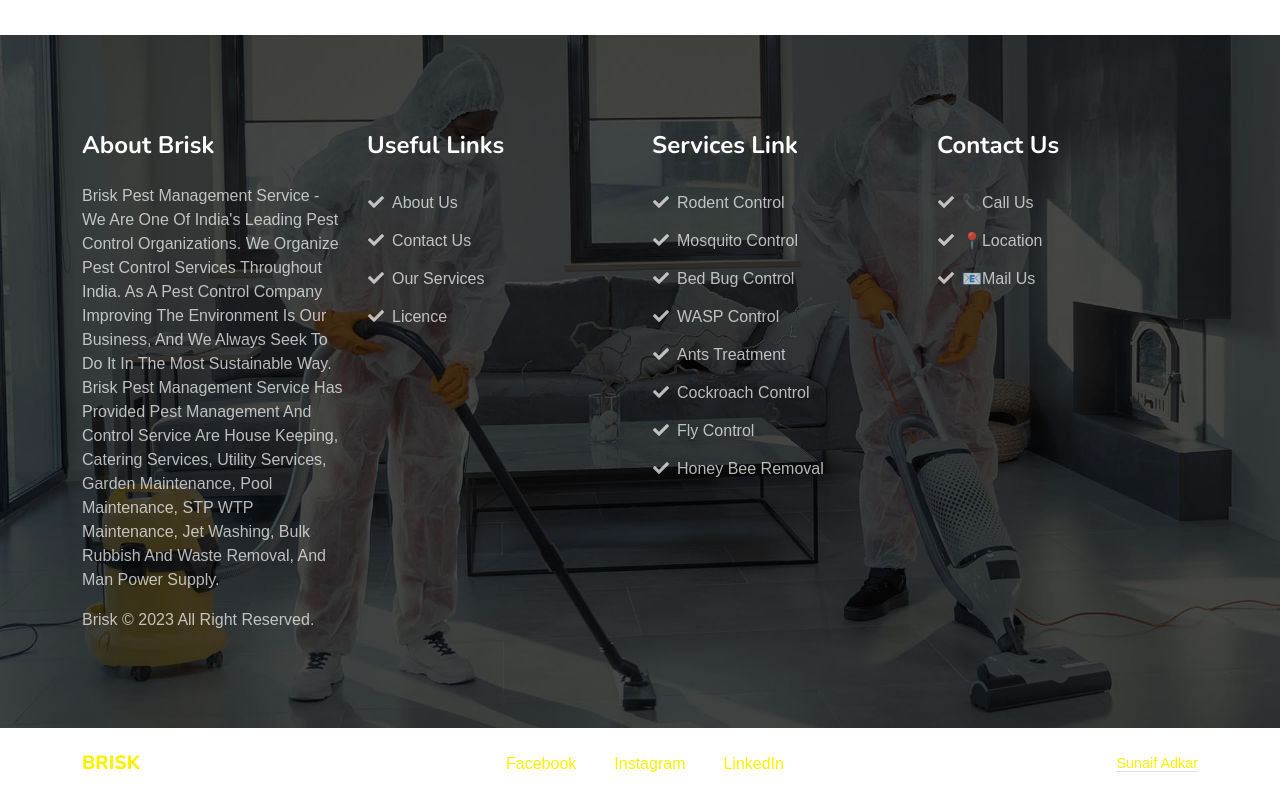
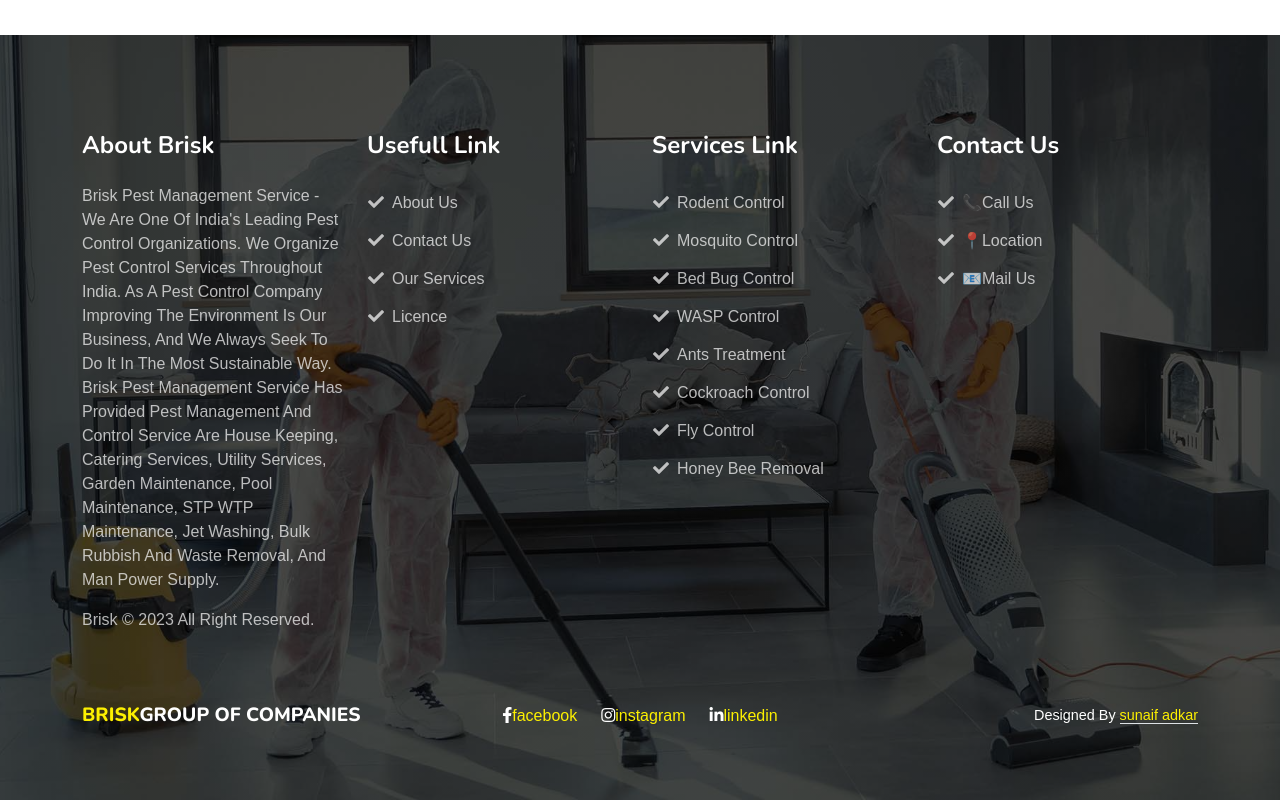
Before and after one commit to briskdemo/briskdemo.github.io, a plain HTML site: page project.html in a window 1280 px wide. Shown: the part 691-1491 px from the top of the page. Drawn offline with nearby package versions, Linux system fonts and the light colour scheme.

Commit message:
Update project.html

```diff
--- a/project.html
+++ b/project.html
@@ -107,13 +107,14 @@
                     <div class="col-lg-3 col-md-6">
                         <div class="footer-item">
                             <h4 class="text-white fw-bold mb-4">About brisk</h4>
-                        <p>Brisk Pest Management Service  - We are one of India's leading pest control organizations. We organize pest control services throughout India. As a pest control company improving the environment is our business, and we always seek to do it in the most sustainable way. Brisk Pest Management Service has provided Pest Management and Control Service are House Keeping, Catering Services, Utility Services, Garden Maintenance, Pool Maintenance, STP WTP Maintenance, Jet Washing, Bulk Rubbish and Waste Removal, and Man Power Supply.</p>
+                            <p>Brisk Pest Management Service  - We are one of India's leading pest control organizations. We organize pest control services throughout India. As a pest control company improving the environment is our business, and we always seek to do it in the most sustainable way.
+Brisk Pest Management Service has provided Pest Management and Control Service are House Keeping, Catering Services, Utility Services, Garden Maintenance, Pool Maintenance, STP WTP Maintenance, Jet Washing, Bulk Rubbish and Waste Removal, and Man Power Supply.</p>
                             <p class="mb-0"><a class="" href="#">brisk </a> &copy; 2023 All Right Reserved.</p>
                         </div>
                     </div>
                     <div class="col-lg-3 col-md-6">
                         <div class="footer-item">
-                        <h4 class="text-white fw-bold mb-4">Useful Links</h4>
+                            <h4 class="text-white fw-bold mb-4">Usefull Link</h4>
                             <div class="d-flex flex-column align-items-start">
                                 <a class="btn btn-link ps-0" href="about.html"><i class="fa fa-check me-2"></i>About Us</a>
                                 <a class="btn btn-link ps-0" href="contact.html"><i class="fa fa-check me-2"></i>Contact Us</a>
@@ -129,12 +130,15 @@
                                 <a class="btn btn-link ps-0" href=""><i class="fa fa-check me-2"></i>Rodent Control</a>
                                 <a class="btn btn-link ps-0" href=""><i class="fa fa-check me-2"></i>Mosquito Control</a>
                                 <a class="btn btn-link ps-0" href=""><i class="fa fa-check me-2"></i>Bed Bug Control</a>
-                            <a class="btn btn-link ps-0" href=""><i class="fa fa-check me-2"></i>WASP Control</a>
+                                <a class="btn btn-link ps-0" href=""><i class="fa fa-check me-2"></i>WASP control</a>
                                 <a class="btn btn-link ps-0" href=""><i class="fa fa-check me-2"></i>Ants Treatment</a>
                                 <a class="btn btn-link ps-0" href=""><i class="fa fa-check me-2"></i>Cockroach Control</a>
                                 <a class="btn btn-link ps-0" href=""><i class="fa fa-check me-2"></i>Fly Control</a>
                                 <a class="btn btn-link ps-0" href=""><i class="fa fa-check me-2"></i>Honey Bee Removal</a>
+
+
                             </div>
+
                         </div>
                     </div>
                     <div class="col-lg-3 col-md-6">
@@ -149,28 +153,30 @@
                 </div>
             </div>
         </div>
-    </div>
         <!-- Footer End -->
 
+
+
         <!-- Copyright Start -->
-    <div class="container-fluid copyright py-4" style="background-color: rgba(0, 0, 0, 0);">
-        <div class="container-xl">
+<div class="container-fluid copyright py-4" style="background-color: rgba(0, 0, 0, 0);"> <!-- Set background color to transparent black -->
+    <div class="container-xl"> <!-- Changed to container-xl for extra-large width -->
         <div class="row">
             <div class="col-md-4 text-center text-md-start mb-3 mb-md-0">
-                    <h1 class="text-primary mb-0 display-5" style="font-size: 1.2rem;">BRISK<span class="text-white">GROUP OF COMPANIES</span></h1>
+                <h1 class="text-primary mb-0 display-5" style="font-size: 1.2rem;">BRISK<span class="text-white">GROUP OF COMPANIES</span></h1> <!-- Adjusted font-size -->
             </div>
             <div class="col-md-4 copyright-btn text-center text-md-start mb-3 mb-md-0 flex-shrink-0">
-                    <a href="https://www.facebook.com/cssllp?mibextid=LQQJ4d" class="me-2 me-md-4"><i class="fab fa-facebook-f text-white"></i>Facebook</a>
-                    <a href="https://www.instagram.com/briskpestmanagementservices?igshid=OGQ5ZDc2ODk2ZA%3D%3D&utm_source=qr" class="me-2 me-md-4"><i class="fab fa-instagram text-white"></i>Instagram</a>
-                    <a href="https://www.linkedin.com/in/brisk-pest-management-services-924701103?utm_source=share&utm_campaign=share_via&utm_content=profile&utm_medium=ios_app" class=""><i class="fab fa-linkedin-in text-white"></i>LinkedIn</a>
+                <a href="https://www.facebook.com/cssllp?mibextid=LQQJ4d" class="me-2 me-md-4"><i class="fab fa-facebook-f text-white"></i>facebook</a>
+                <a href="https://www.instagram.com/briskpestmanagementservices?igshid=OGQ5ZDc2ODk2ZA%3D%3D&utm_source=qr" class="me-2 me-md-4"><i class="fab fa-instagram text-white"></i>instagram</a>
+                <a href="https://www.linkedin.com/in/brisk-pest-management-services-924701103?utm_source=share&utm_campaign=share_via&utm_content=profile&utm_medium=ios_app" class=""><i class="fab fa-linkedin-in text-white"></i>linkedin</a>
             </div>
             <div class="col-md-4 my-auto text-center text-md-end text-white">
-                    <p class="mb-0" style="font-size: 0.9rem;">Designed By <a class="border-bottom" href="https://instagram.com/sunaif_adkar">Sunaif Adkar</a></p>
+                <p class="mb-0" style="font-size: 0.9rem;">Designed By <a class="border-bottom" href="https://instagram.com/sunaif_adkar">sunaif adkar</a></p> <!-- Adjusted font-size -->
             </div>
         </div>
     </div>
 </div>
 <!-- Copyright End -->
+
 
         <!-- Back to Top -->
        <a href="#" class="btn btn-primary rounded-circle border-3 back-to-top"><i class="fa fa-arrow-up"></i></a>
@@ -189,3 +195,4 @@
 </body>
 
 </html>
+</html>
```
Lines whose indentation alone changed are shown as unchanged.
